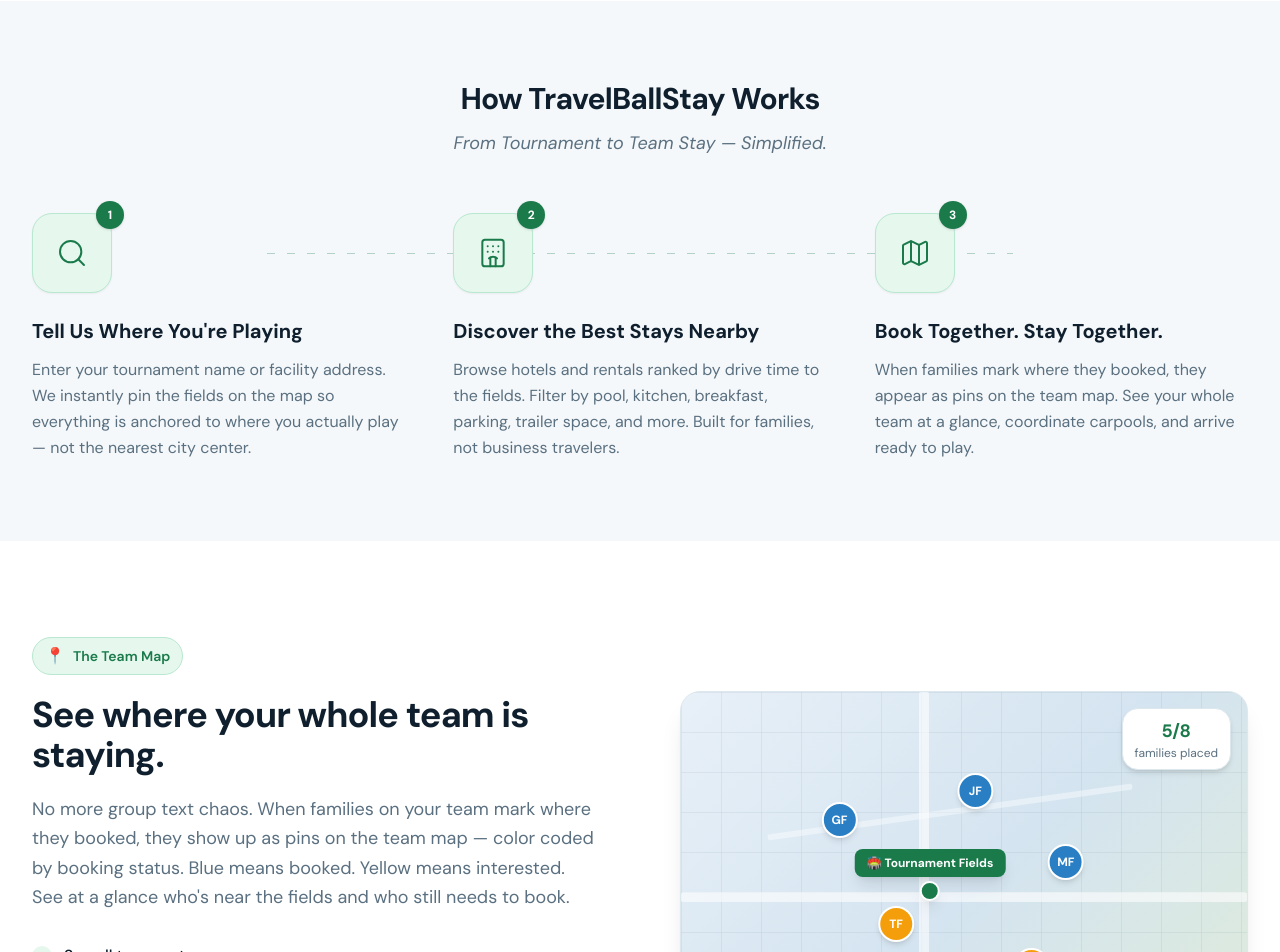
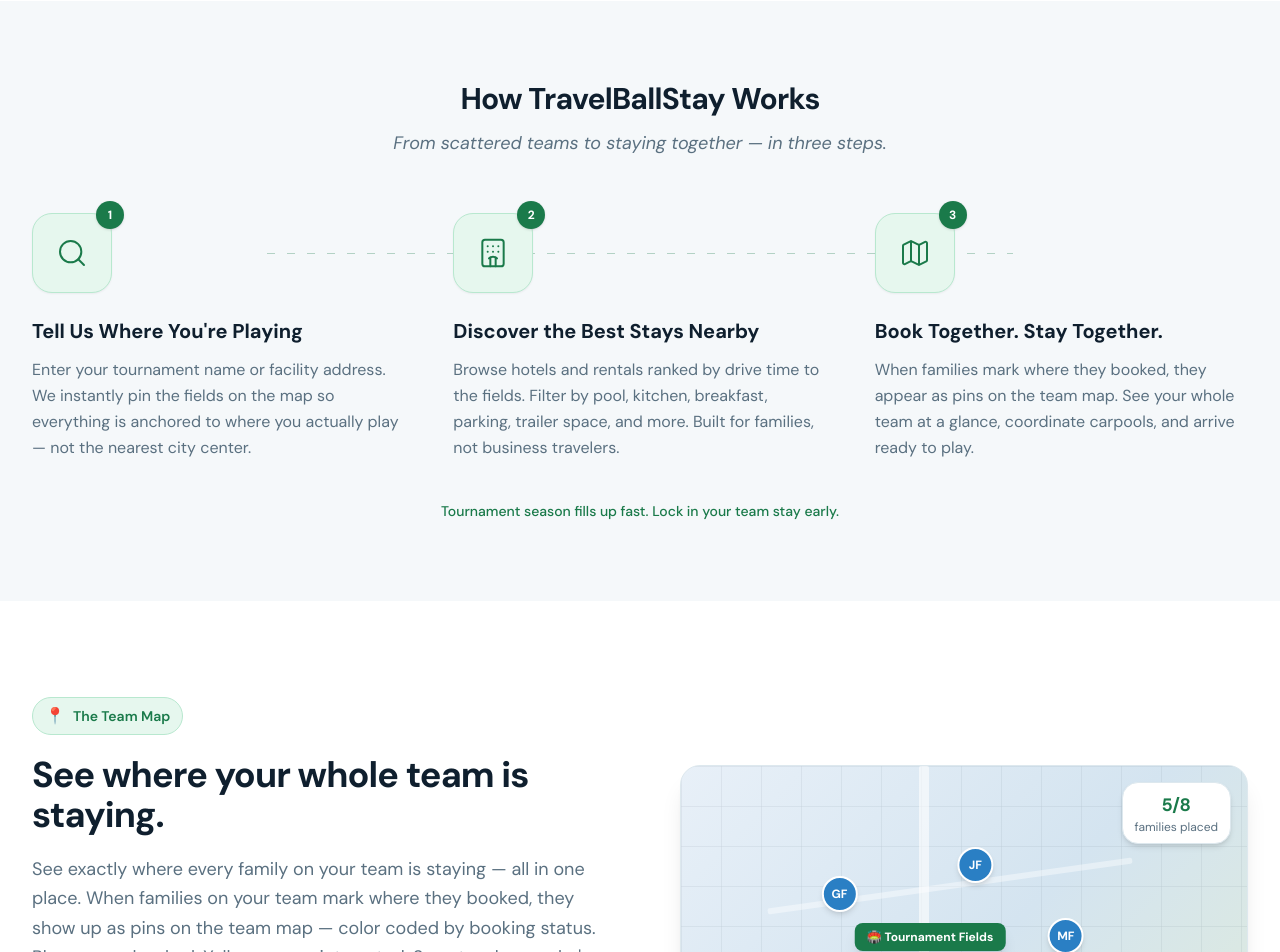
Before and after one commit to ceydecker-arch/Travelballstay, a Next.js app: page / in a window 1280 px wide. Shown: the part 2360-3312 px from the top of the page. Built offline with nearby package versions, Linux system fonts and the light colour scheme.

Commit message:
Messaging consistency pass — removed group text references, sharpened copy throughout

```diff
--- a/components/EmailSignup.tsx
+++ b/components/EmailSignup.tsx
@@ -18,12 +18,30 @@ export default function EmailSignup() {
       <div className="max-w-3xl mx-auto px-4 sm:px-6 lg:px-8 text-center">
 
         <h2 className="text-3xl sm:text-4xl font-bold text-white tracking-tight mb-4">
-          Get Early Access — It&apos;s Free.
+          Get Early Access — Keep Your Team Together.
         </h2>
 
         <p className="text-lg mb-10" style={{ color: 'rgba(255,255,255,0.8)' }}>
-          Be among the first families to plan smarter tournament weekends with TravelBallStay.
+          Join families who are done letting their team get scattered across hotels every tournament weekend.
         </p>
+
+        <ul className="text-left max-w-xs mx-auto mb-6 space-y-2">
+          <li className="flex items-center gap-2 text-sm"
+            style={{ color: 'rgba(255,255,255,0.85)' }}>
+            <span style={{ color: '#6fdba9' }}>✓</span>
+            Free early access when we launch
+          </li>
+          <li className="flex items-center gap-2 text-sm"
+            style={{ color: 'rgba(255,255,255,0.85)' }}>
+            <span style={{ color: '#6fdba9' }}>✓</span>
+            First to know about new tournaments in your area
+          </li>
+          <li className="flex items-center gap-2 text-sm"
+            style={{ color: 'rgba(255,255,255,0.85)' }}>
+            <span style={{ color: '#6fdba9' }}>✓</span>
+            No spam — one email when we are ready
+          </li>
+        </ul>
 
         {!submitted ? (
           <form
--- a/components/Footer.tsx
+++ b/components/Footer.tsx
@@ -35,7 +35,7 @@ export default function Footer() {
               <span className="text-xl font-bold text-white">TravelBallStay</span>
             </div>
             <p className="text-sm leading-relaxed" style={{ color: 'rgba(255,255,255,0.5)' }}>
-              Tournament travel, finally figured out. Built for travel sport families everywhere.
+              Where teams stay together.
             </p>
           </div>
 
--- a/components/HowItWorks.tsx
+++ b/components/HowItWorks.tsx
@@ -29,7 +29,7 @@ export default function HowItWorks() {
         <div className="text-center mb-14">
           <h2 className="section-title">How TravelBallStay Works</h2>
           <p className="section-subtitle" style={{ fontStyle: 'italic' }}>
-            From Tournament to Team Stay — Simplified.
+            From scattered teams to staying together — in three steps.
           </p>
         </div>
         <div className="relative">
@@ -74,6 +74,13 @@ export default function HowItWorks() {
             })}
           </div>
         </div>
+        <p
+          className="text-center text-sm font-medium mt-10"
+          style={{ color: '#1a7a4a' }}
+        >
+          Tournament season fills up fast.
+          Lock in your team stay early.
+        </p>
       </div>
     </section>
   )
--- a/components/TeamMapFeature.tsx
+++ b/components/TeamMapFeature.tsx
@@ -40,7 +40,8 @@ export default function TeamMapFeature() {
             </h2>
 
             <p className="text-lg leading-relaxed mb-8" style={{ color: '#5a7080' }}>
-              No more group text chaos. When families on your team mark where they booked,
+              See exactly where every family on your team is staying — all in one place.
+              When families on your team mark where they booked,
               they show up as pins on the team map — color coded by booking status.
               Blue means booked. Yellow means interested. See at a glance who&apos;s near
               the fields and who still needs to book.
--- a/components/TrustSection.tsx
+++ b/components/TrustSection.tsx
@@ -25,12 +25,9 @@ export default function TrustSection() {
           className="text-lg leading-relaxed mb-8"
           style={{ color: '#5a7080' }}
         >
-          TravelBallStay is designed to make tournament weekends
-          easier for parents, coaches, and teams. We know what
-          it feels like to drive 45 minutes to a 6am game because
-          you booked the wrong hotel. We know the group text chaos.
-          We built this so you can spend less time coordinating
-          and more time enjoying the game.
+          We know what it feels like when your team gets
+          scattered across three different hotels. We built
+          this so that never happens again.
         </p>
         <div className="grid grid-cols-1 sm:grid-cols-3 gap-6">
           {[
```
